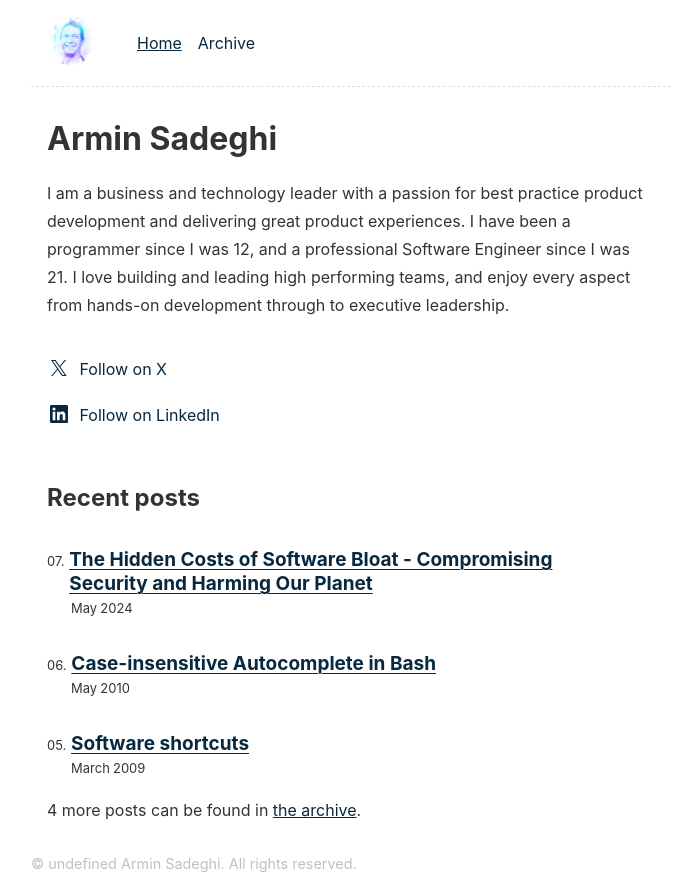
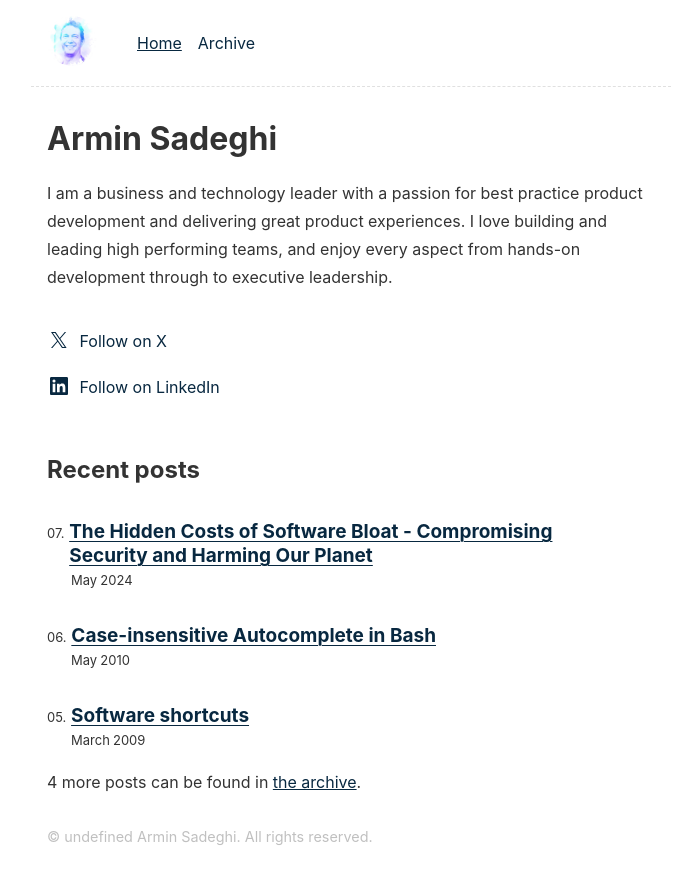
Before and after one commit to asadeghi/arminsadeghi.com, an Eleventy site: page content/index.njk in a window 1280 px wide. Shown: the whole page, without its empty margins (289-963 px from the left). After the commit the page ends 861 px from the top, so only its background shows below. Built offline with nearby package versions, Linux system fonts and the light colour scheme; Eleventy itself is replaced by a stand-in of ours; files that its build step writes are made by us from their sources.

Commit message:
Tweak homepage.

```diff
--- a/_includes/layouts/base.njk
+++ b/_includes/layouts/base.njk
@@ -77,7 +77,7 @@
 		</main>
 
 		<footer>
-			© {% currentYear %} Armin Sadeghi. All rights reserved.
+			<span>© {% currentYear %} Armin Sadeghi. All rights reserved.</span>
 		</footer>
 
 		<!-- This page `{{ page.url | htmlBaseUrl }}` was built on {% currentBuildDate %} -->
--- a/content/index.njk
+++ b/content/index.njk
@@ -9,8 +9,7 @@ numberOfLatestPostsToShow: 3
 <h1>Armin Sadeghi</h1>
 <p>
 	I am a business and technology leader with a passion for best practice product development and
-	delivering great product experiences. I have been a programmer since I was 12, and a professional
-	Software Engineer since I was 21. I love building and leading high performing teams, and enjoy
+	delivering great product experiences. I love building and leading high performing teams, and enjoy
 	every aspect from hands-on development through to executive leadership.
 </p>
 
--- a/public/css/index.css
+++ b/public/css/index.css
@@ -288,8 +288,7 @@ h2 + .header-anchor {
 footer {
   color: var(--color-gray-50);
   font-size: 0.9em;
-  margin-top: 1em;
-  margin-bottom: 1em;
+  padding: 1rem;
 }
 
 .socials {
```
